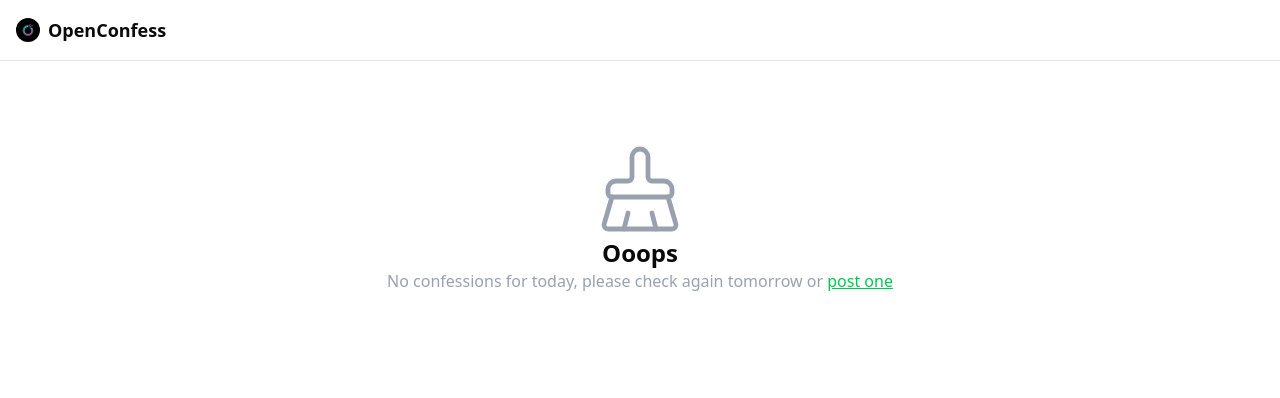
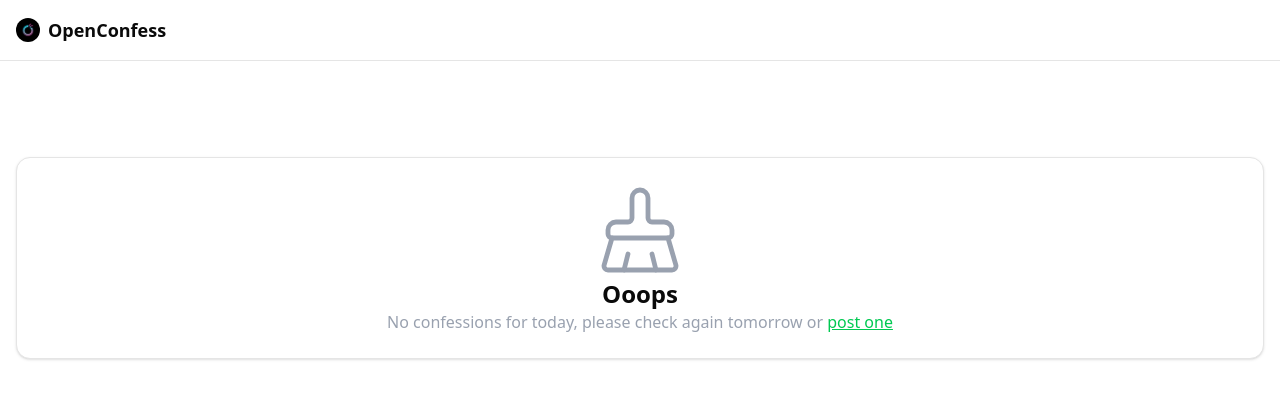
Before and after one commit to codewithkin/open-web, a Next.js app: page / in a window 1280 px wide. Shown: the top 398 px of the page. Built offline with nearby package versions, Linux system fonts and the light colour scheme.

Commit message:
[UPDATE]: Empty confession styles

```diff
--- a/src/app/page.tsx
+++ b/src/app/page.tsx
@@ -1,3 +1,4 @@
+import { Card, CardContent } from "@/components/ui/card";
 import { BrushCleaning } from "lucide-react";
 import Link from "next/link";
 
@@ -5,16 +6,18 @@ function Feed() {
   const confessions = [];
 
   return (
-    <section className="w-full min-h-screen">
+    <section className="w-full min-h-screen p-4">
       {
         confessions.length > 0 ? (
           <article></article>
         ) : (
-          <article className="w-full h-full flex flex-col justify-center items-center text-center md:py-20 py-12 px-4">
-            <BrushCleaning className="text-gray-400 dark:text-gray-200" size={96} strokeWidth={1.2} />
-            <h2 className="text-3xl md:text-2xl font-bold">Ooops</h2>
-            <p className="text-center text-gray-400 dark:text-gray-200 md:text-md">No confessions for today, please check again tomorrow or <Link className="underline text-green-500 dark:text-green-300" href="/confessions/new">post one</Link></p>
-          </article>
+          <Card className="w-full h-full flex flex-col justify-center items-center text-center md:my-20 my-12">
+            <CardContent className="w-full h-full flex flex-col justify-center items-center text-center">
+              <BrushCleaning className="text-gray-400 dark:text-gray-200" size={96} strokeWidth={1.2} />
+              <h2 className="text-3xl md:text-2xl font-bold">Ooops</h2>
+              <p className="text-center text-gray-400 dark:text-gray-200 md:text-md">No confessions for today, please check again tomorrow or <Link className="underline text-green-500 dark:text-green-300" href="/confessions/new">post one</Link></p>
+            </CardContent>
+          </Card>
         )
       }
     </section>
```
